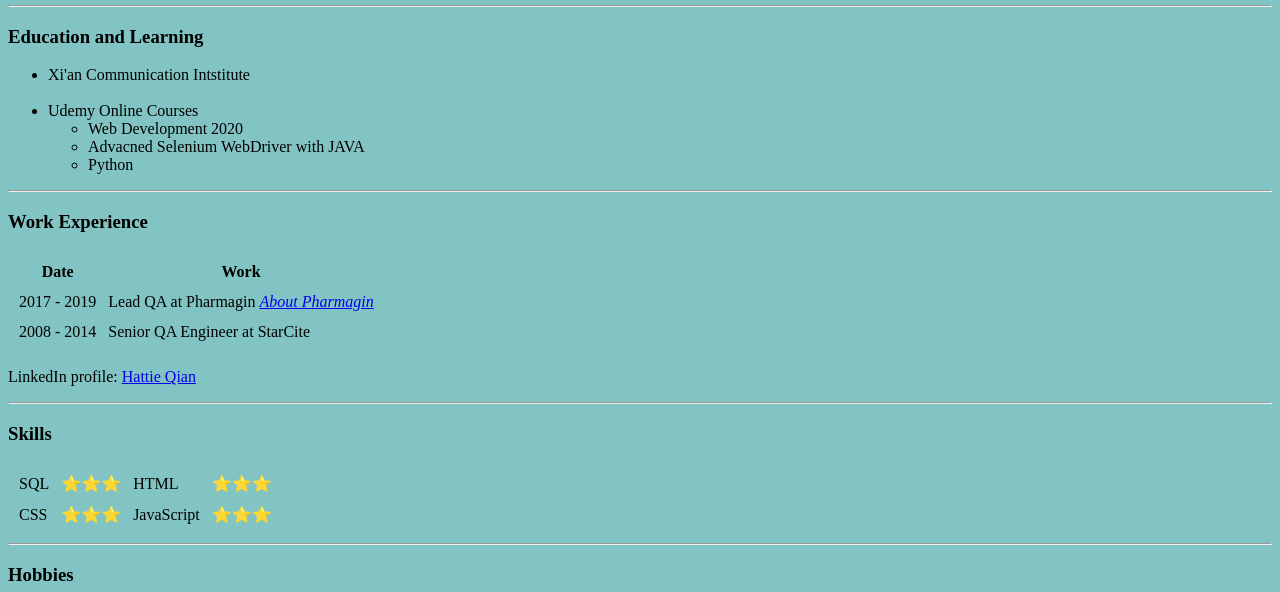
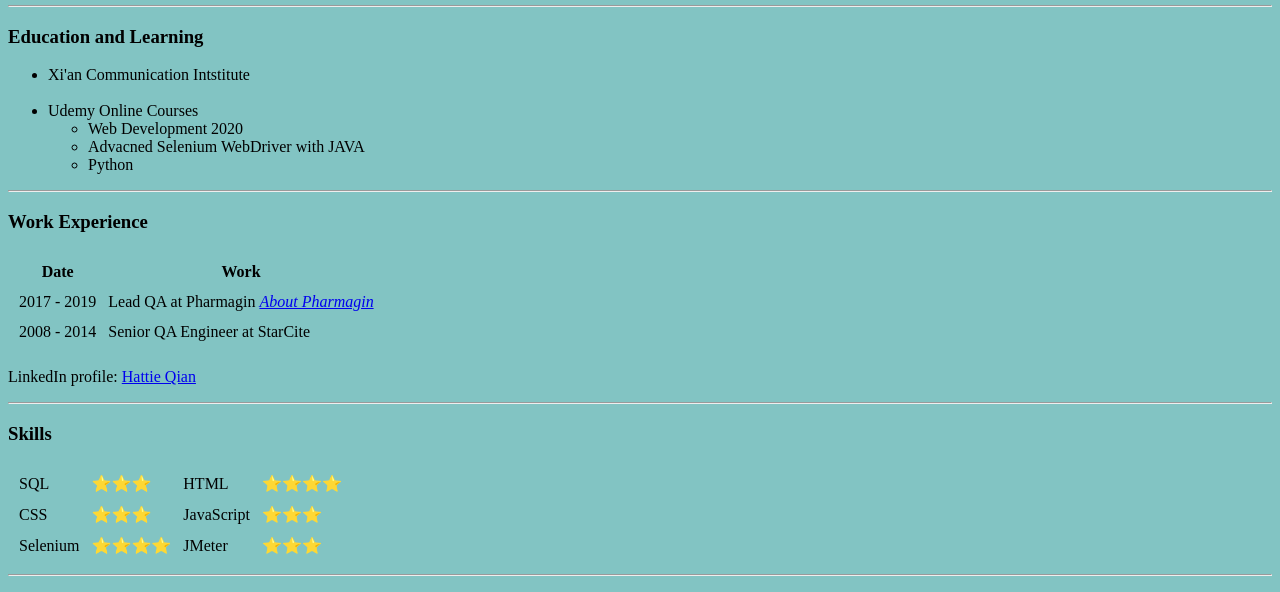
Before and after one commit to hattieqian/cv, a plain HTML site: page index.html in a window 1280 px wide. Shown: the part 357-949 px from the top of the page. Drawn offline with Linux system fonts and the light colour scheme.

Commit message:
updated cv file

```diff
--- a/index.html
+++ b/index.html
@@ -3,7 +3,7 @@
 
 <head>
   <meta charset="utf-8">
-  <title>🌸Hattie's Personal Site</title>
+  <title>♠️Hattie's Personal Site</title>
 </head>
 
 <body style="background-color: #82c4c3;">
@@ -56,10 +56,13 @@
     <tr>
       <td>SQL</td>
       <td>⭐⭐⭐</td>
-      <td>HTML</td><td>⭐⭐⭐</td>
+      <td>HTML</td><td>⭐⭐⭐⭐</td>
     </tr>
     <tr>
       <td>CSS</td><td>⭐⭐⭐</td><td>JavaScript</td><td>⭐⭐⭐</td>
+    </tr>
+    <tr>
+      <td>Selenium</td><td>⭐⭐⭐⭐</td><td>JMeter</td><td>⭐⭐⭐</td>
     </tr>
   </table>
   <hr>
```
